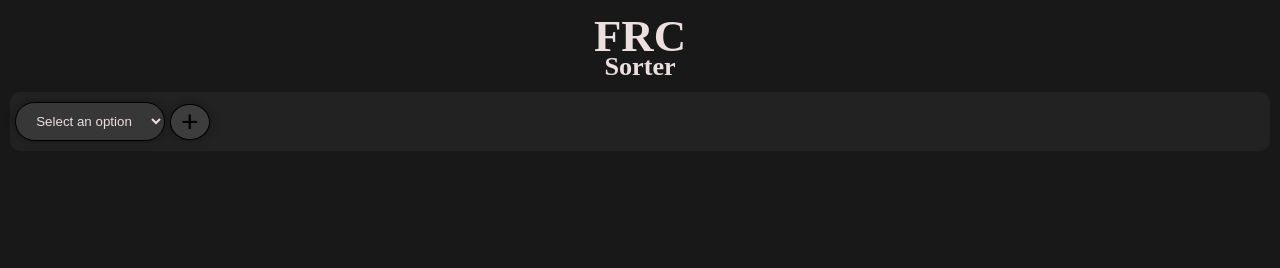
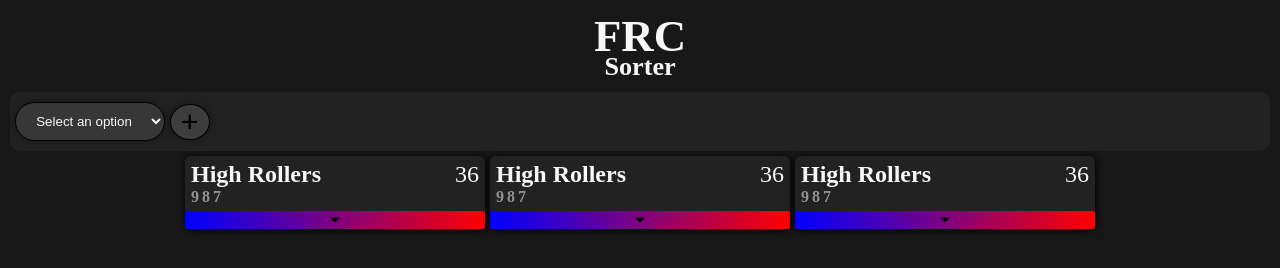
Before and after one commit to Theodore-Allen/FRC-Stats, a website: page index.html in a window 1280 px wide. Drawn offline with Linux system fonts and the light colour scheme.

Commit message:
Team Obj worked on not complete, weird spacing
pls fix guys

```diff
--- a/index.html
+++ b/index.html
@@ -17,14 +17,70 @@
       <div class="dropdown-container" id="dropdown-container">
         <div style="display: none">
           <select class="dropdown" id="dropdown">
-            <option value="">Select an option</option>
-            <option value="0">^^Delete Me^^</option>
+            <option disabled selected>Select an option</option>
+            <!-- <option disabled></option> -->
+            <option value="0">Delete ME</option>
+            <!-- <option disabled></option> -->
           </select>
         </div>
       </div>
       <button id="addDrop">+</button>
     </div>
 
-    <div id="team-container"></div>
+    <div id="team-container" class="team-container">
+      <div class="team-obj-container">
+        <div class="sep">
+          <div>
+            <div class="top">
+              <span class="name">High Rollers</span>
+              <span class="score">36</span>
+            </div>
+            <span class="number">987</span>
+          </div>
+          <!-- hiddon opj -->
+          <div class="extras">
+            <div class="rounds"></div>
+            <div class="avg"></div>
+          </div>
+        </div>
+        <div class="moreBtn"><img src="/darrow.svg" width="10px" alt="" /></div>
+      </div>
+      <div class="team-obj-container">
+        <div class="sep">
+          <div>
+            <div class="top">
+              <span class="name">High Rollers</span>
+              <span class="score">36</span>
+            </div>
+            <span class="number">987</span>
+          </div>
+          <!-- hiddon opj -->
+          <div class="extras">
+            <div class="rounds"></div>
+            <div class="avg"></div>
+          </div>
+        </div>
+        <div class="moreBtn"><img src="/darrow.svg" width="10px" alt="" /></div>
+      </div>
+      <div class="team-obj-container">
+        <div class="sep">
+          <div>
+            <div class="top">
+              <span class="name">High Rollers</span>
+              <span class="score">36</span>
+            </div>
+            <span class="number">987</span>
+          </div>
+          <!-- hiddon opj -->
+          <div class="extras">
+            <div class="rounds"></div>
+            <div class="avg">
+              <span></span>
+            </div>
+          </div>
+        </div>
+        <div class="moreBtn"><img src="/darrow.svg" width="10px" alt="" /></div>
+      </div>
+    </div>
   </body>
 </html>
--- a/script.js
+++ b/script.js
@@ -1,14 +1,19 @@
+// Global Variables
 let globolData = [];
 let SortedList = [];
 let selectElemts = document.getElementById('dropdown'); // will probaly be changed to a class soon
 
 let teamcontainer = document.getElementById('team');
 let dropDownContainer = document.getElementById('dropdown-container');
-let dropBtn = document.getElementById("addDrop")
+let dropBtn = document.getElementById('addDrop');
+
+// API Keys
+const API_KEY =
+  'Ym1UYQf6f7egblFtsTNkieAVJWVhSYrnva9rHVArhtqBPSbjMdDKb2rTer8491go'; // theodore nigga please dont clone the api key to the repo
 
 // run
-
 async function app() {
+  console.log('heklo world');
   const options = getAllVariables();
   // sets up the boilerPlate EL
   options.forEach((e) => {
@@ -17,17 +22,16 @@ async function app() {
   initDropDown();
 
   // add event listener
-    dropBtn.addEventListener('click', () =>
-    {
-      initDropDown();
-    })
+  dropBtn.addEventListener('click', () => {
+    initDropDown();
+  });
   // globolData.forEach()
 
   console.log(calculateAverage(987, 'Pickup_Time'));
   console.log(globolData);
 }
 
-//intailizing
+// Fetches the JSON
 fetch('/Data.json')
   .then((e) => {
     return e.json();
@@ -41,7 +45,6 @@ fetch('/Data.json')
   });
 
 // Funcions
-
 function calculateAverage(teamNumber, variable) {
   // Find the team number by matching the team number
   const team = getTeam(teamNumber);
@@ -60,6 +63,7 @@ function calculateAverage(teamNumber, variable) {
   const sum = values.reduce((acc, val) => acc + val, 0);
   return sum / values.length;
 }
+
 function getAllVariables() {
   const allVariables = new Set();
 
@@ -71,6 +75,7 @@ function getAllVariables() {
 
   return Array.from(allVariables);
 }
+
 function getTeam(teamNumber) {
   const team = globolData.find((team) => team.team === teamNumber);
   if (!team) {
@@ -79,12 +84,14 @@ function getTeam(teamNumber) {
   }
   return team;
 }
+
 function addOption(optionName) {
   let option = document.createElement('option');
   option.value = optionName;
   option.text = optionName;
   selectElemts.appendChild(option);
 }
+
 function initDropDown() {
   let clone = selectElemts.cloneNode(true);
   let div = document.createElement('div');
@@ -95,3 +102,27 @@ function initDropDown() {
   div.appendChild(clone);
   dropDownContainer.appendChild(div);
 }
+
+// fetching outside data
+
+function apiStatus() {
+  const apiTestUrl = 'https://www.thebluealliance.com/api/v3/status';
+
+  fetch(apiTestUrl, {
+    method: 'GET',
+    headers: {
+      'X-TBA-Auth-Key': API_KEY,
+      'Content-Type': 'application/json',
+    },
+  })
+    .then((response) => response.json())
+    .then((data) => console.log(data))
+    .catch((error) => console.error('Error:', error));
+}
+
+// add the team rending
+// which js makes all the teams show up based off the filtered list '
+
+
+// and pls
+function renderTeams() {}
--- a/styles.css
+++ b/styles.css
@@ -1,6 +1,9 @@
 :root {
   --bgColor: rgb(24, 24, 24);
-  --primary: #ecdfdf;
+  --primary: rgb(34, 34, 34);
+  --secondary: #222222;
+  --textColor: rgb(248, 246, 246);
+  --action: #383737;
 }
 * {
   margin: 0;
@@ -14,7 +17,7 @@ header {
 
   font-size: 1.4rem;
   padding-top: 10px;
-  color: var(--primary);
+  color: var(--textColor);
   text-align: center;
   margin-bottom: 10px;
 }
@@ -43,7 +46,7 @@ header h3 {
   transition: ease-in-out all 0.3s;
 }
 #addDrop:hover {
-  background-color: rgb(83, 83, 83);
+  background-color: var(--action);
 }
 .var-container select {
   text-align: center;
@@ -51,8 +54,8 @@ header h3 {
   padding: 10px 10px;
   border-radius: 20px;
   border: 0.5px solid black;
-  background-color: rgb(56, 55, 55);
-  color: var(--primary);
+  background-color: var(--action);
+  color: var(--textColor);
   box-shadow: 0 0 10px rgba(0, 0, 0, 0.37);
 }
 #team-container {
@@ -66,3 +69,52 @@ header h3 {
 .dropdown-container div {
   max-width: 150px;
 }
+.team-container {
+  padding: 5px;
+
+  display: flex;
+  justify-content: center;
+  flex-wrap: wrap;
+  gap: 5px;
+  row-gap: 1px;
+}
+.team-obj-container {
+  margin: 0;
+  color: var(--textColor);
+  border-radius: 6px;
+  box-shadow: 1px 1px 10px black;
+  width: 300px;
+  height: fit-content;
+  background-color: var(--secondary);
+}
+.team-obj-container .name {
+  font-size: 1.5rem;
+  font-weight: bold;
+}
+.team-obj-container .number {
+  font-size: 1rem;
+  font-weight: bold;
+  display: block;
+  color: rgba(255, 255, 255, 0.514);
+  letter-spacing: 3px;
+}
+.team-obj-container .score {
+  font-size: 1.5rem;
+  margin-left: auto;
+}
+.team-container .top {
+  display: flex;
+}
+.team-container .moreBtn {
+  color: black;
+  background: linear-gradient(to right, blue, red);
+  border-radius: 2px;
+  text-align: center;
+}
+.team-container .sep {
+  padding: 5px 6px;
+}
+.team-container .extras {
+  display: flex;
+}
+.team-container .extras
```
Also changed, not shown: darrow.svg (added), 1 other file.
